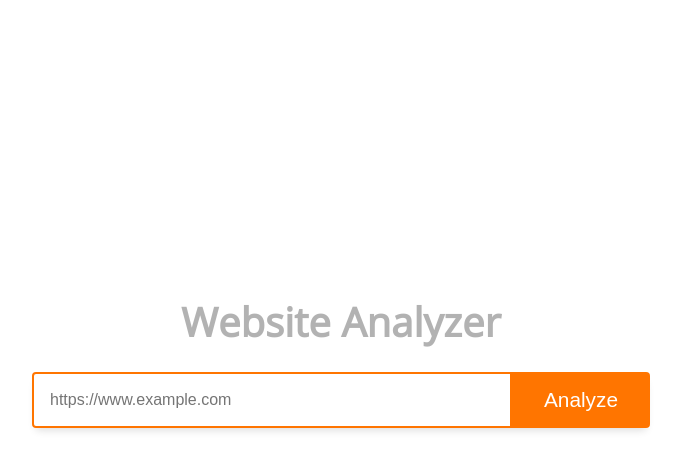
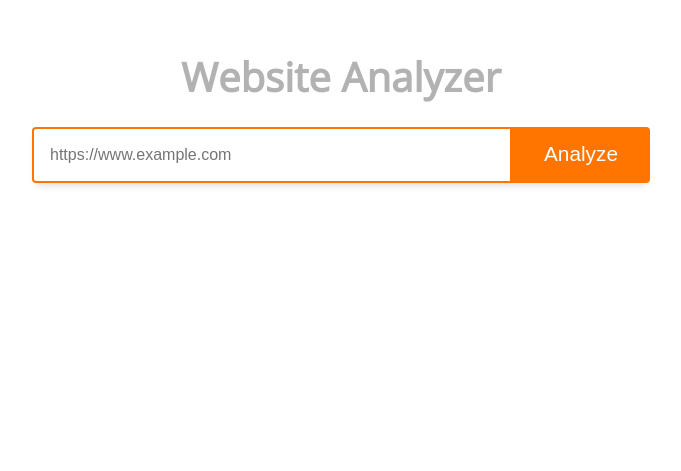
Before and after one commit to pwltr/react-express-crawler, a React (Vite) app in the folder client/: page / in a window 1280 px wide. Shown: the part 101-572 px from the top of the page, without its empty margins (299-980 px from the left). Built offline with nearby package versions, Linux system fonts and the light colour scheme.

Commit message:
fix container styles

```diff
--- a/client/src/components/App.css
+++ b/client/src/components/App.css
@@ -1,11 +1,10 @@
 .container {
   color: var(--clr-text);
-  min-height: 100vh;
+  /* min-height: 100vh; */
   display: flex;
   flex-direction: column;
-  justify-content: center;
   align-items: center;
-  padding: 4rem;
+  padding: 10% 4rem 4rem;
 }
 
 .title {
```
